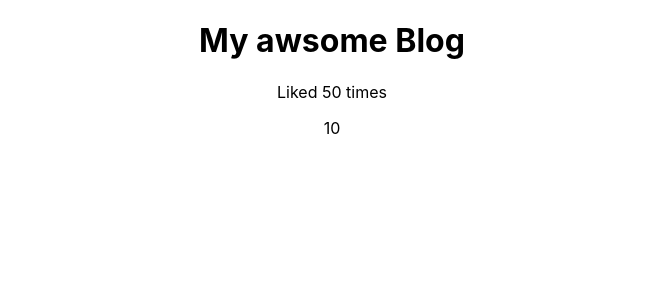
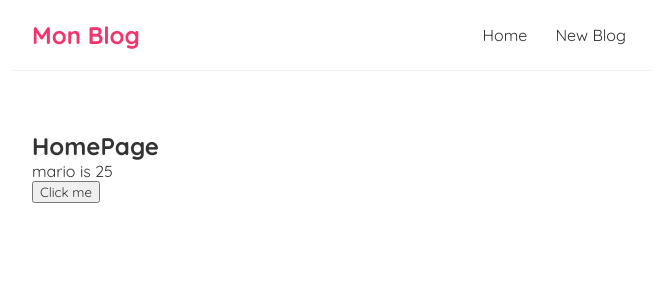
Before and after one commit to anasZabili/tuto_tnn_react_2020, a React (Create React App) app: page / in a window 1280 px wide. Shown: the top 300 px of the page, without its empty margins (308-964 px from the left). Built offline with nearby package versions, Linux system fonts and the light colour scheme; the HTML template or start-up script is replaced by a standard one.

Commit message:
lesson 8

```diff
--- a/src/App.css
+++ /dev/null
@@ -1,38 +0,0 @@
-.App {
-  text-align: center;
-}
-
-.App-logo {
-  height: 40vmin;
-  pointer-events: none;
-}
-
-@media (prefers-reduced-motion: no-preference) {
-  .App-logo {
-    animation: App-logo-spin infinite 20s linear;
-  }
-}
-
-.App-header {
-  background-color: #282c34;
-  min-height: 100vh;
-  display: flex;
-  flex-direction: column;
-  align-items: center;
-  justify-content: center;
-  font-size: calc(10px + 2vmin);
-  color: white;
-}
-
-.App-link {
-  color: #61dafb;
-}
-
-@keyframes App-logo-spin {
-  from {
-    transform: rotate(0deg);
-  }
-  to {
-    transform: rotate(360deg);
-  }
-}
--- a/src/App.js
+++ b/src/App.js
@@ -1,16 +1,13 @@
-import './App.css';
+import NavBar from './NavBar'
+import Home from './Home'
 
 function App() {
 
-  const title = "My awsome Blog"
-  const likes = 50
-
   return (
     <div className="App">
+      <NavBar/>
       <div className="content">
-        <h1>{ title }</h1>
-        <p>Liked { likes } times</p>
-        <p> { 10 } </p>
+        <Home>Un titre</Home>
       </div>
     </div>
   );
--- /dev/null
+++ b/src/Home.jsx
@@ -0,0 +1,18 @@
+import { useState } from "react"
+const Home = () => {
+  const [name, setName ] = useState("mario")
+  const [age, setAge] = useState(25)
+  const handleClick = () => {
+    setName("luigi")
+    setAge(30)
+};
+  return (
+    <div className="home">
+      <h2>HomePage</h2>
+      <p>{name} is {age}</p>
+      <button onClick={handleClick}>Click me</button>
+    </div>
+  );
+};
+
+export default Home;
--- /dev/null
+++ b/src/NavBar.jsx
@@ -0,0 +1,13 @@
+const NavBar = () => {
+  return (
+    <nav className="navbar">
+      <h1>Mon Blog</h1>
+      <div className="links">
+        <a href="/">Home</a>
+        <a href="/create">New Blog</a>
+      </div>
+    </nav>
+  );
+}
+
+export default NavBar;
--- a/src/index.css
+++ b/src/index.css
@@ -1,13 +1,51 @@
-body {
+
+@import url('https://fonts.googleapis.com/css2?family=Quicksand:wght@300;400;500;600;700&display=swap');
+
+/* base styles */
+* {
   margin: 0;
-  font-family: -apple-system, BlinkMacSystemFont, 'Segoe UI', 'Roboto', 'Oxygen',
-    'Ubuntu', 'Cantarell', 'Fira Sans', 'Droid Sans', 'Helvetica Neue',
-    sans-serif;
-  -webkit-font-smoothing: antialiased;
-  -moz-osx-font-smoothing: grayscale;
+  font-family: "Quicksand";
+  color: #333;
+}
+.navbar {
+  padding: 20px;
+  display: flex;
+  align-items: center;
+  max-width: 600px;
+  margin: 0 auto;
+  border-bottom: 1px solid #f2f2f2;
+}
+.navbar h1 {
+  color: #f1356d;
+}
+.navbar .links {
+  margin-left: auto;
+}
+.navbar a {
+  margin-left: 16px;
+  text-decoration: none;
+  padding: 6px;
+}
+.navbar a:hover {
+  color: #f1356d;
+}
+.content {
+  max-width: 600px;
+  margin: 40px auto;
+  padding: 20px;
 }
 
-code {
-  font-family: source-code-pro, Menlo, Monaco, Consolas, 'Courier New',
-    monospace;
+/* blog previews / list */
+.blog-preview {
+  padding: 10px 16px;
+  margin: 20px 0;
+  border-bottom: 1px solid #fafafa;
 }
+.blog-preview:hover {
+  box-shadow: 1px 3px 5px rgba(0,0,0,0.1);
+}
+.blog-preview h2 {
+  font-size: 20px;
+  color: #f1356d;
+  margin-bottom: 8px;
+}
```
Also changed, not shown: 2 other files (tests, documents, lock files or other folders).
